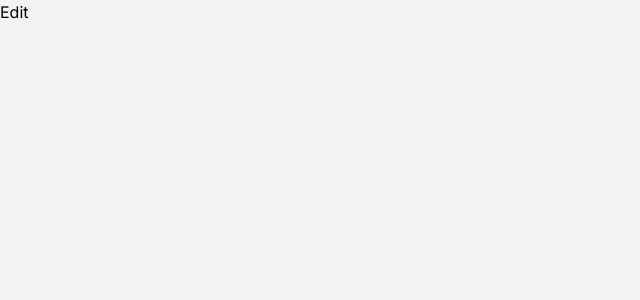
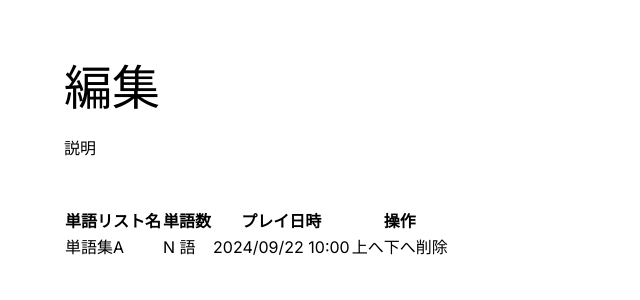
Before and after one commit to liyur-qie/typle-r, a Next.js app: page /edit in a window 1280 px wide. Shown: the top 300 px of the page, without its empty margins (0-640 px from the left). Built offline with nearby package versions, Linux system fonts and the light colour scheme.

Commit message:
/editを構成

```diff
--- a/src/app/edit/page.tsx
+++ b/src/app/edit/page.tsx
@@ -1,5 +1,36 @@
+import PageTitle from "@/components/PageTitle/PageTitle"
+import PageDescription from "@/components/PageDescription/PageDescription"
+
 export default function Edit(){
   return (
-    <h1>Edit</h1>
+      <main className="bg-white p-16 pb-12">
+      <PageTitle>編集</PageTitle>
+      <PageDescription>説明</PageDescription>
+      <section className="mt-12">
+        <table className="mt-4">
+          <thead>
+            <tr>
+              <th>単語リスト名</th>
+              <th>単語数</th>
+              <th>プレイ日時</th>
+              <th>操作</th>
+
+            </tr>
+          </thead>
+          <tbody>
+            <tr>
+              <td>単語集A</td>
+              <td>N 語</td>
+              <td>2024/09/22 10:00</td>
+              <td>
+                <button>上へ</button>
+                <button>下へ</button>
+                <button>削除</button>
+              </td>
+            </tr>
+          </tbody>
+        </table>
+      </section>
+    </main>
   )
 }
```
